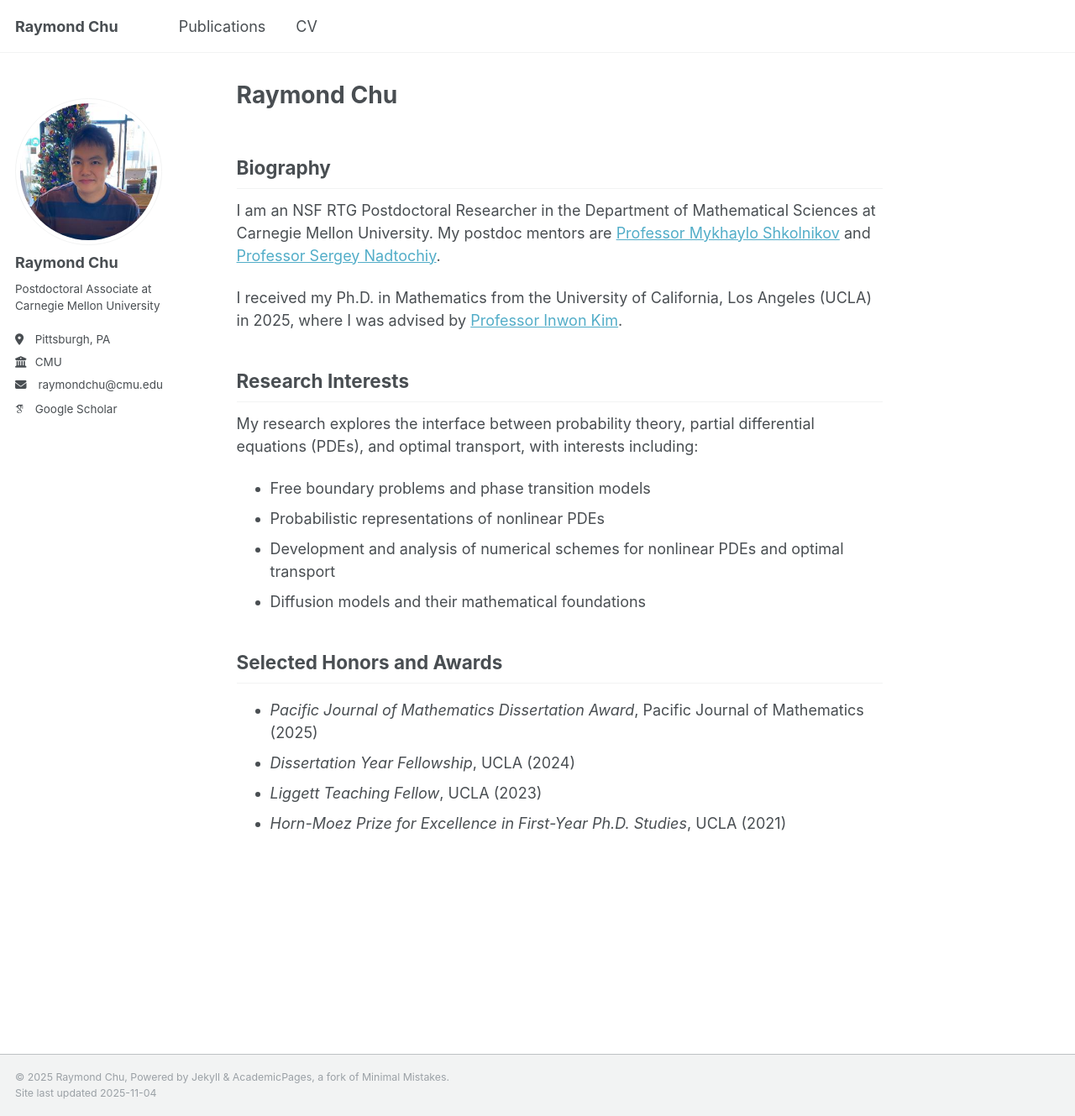
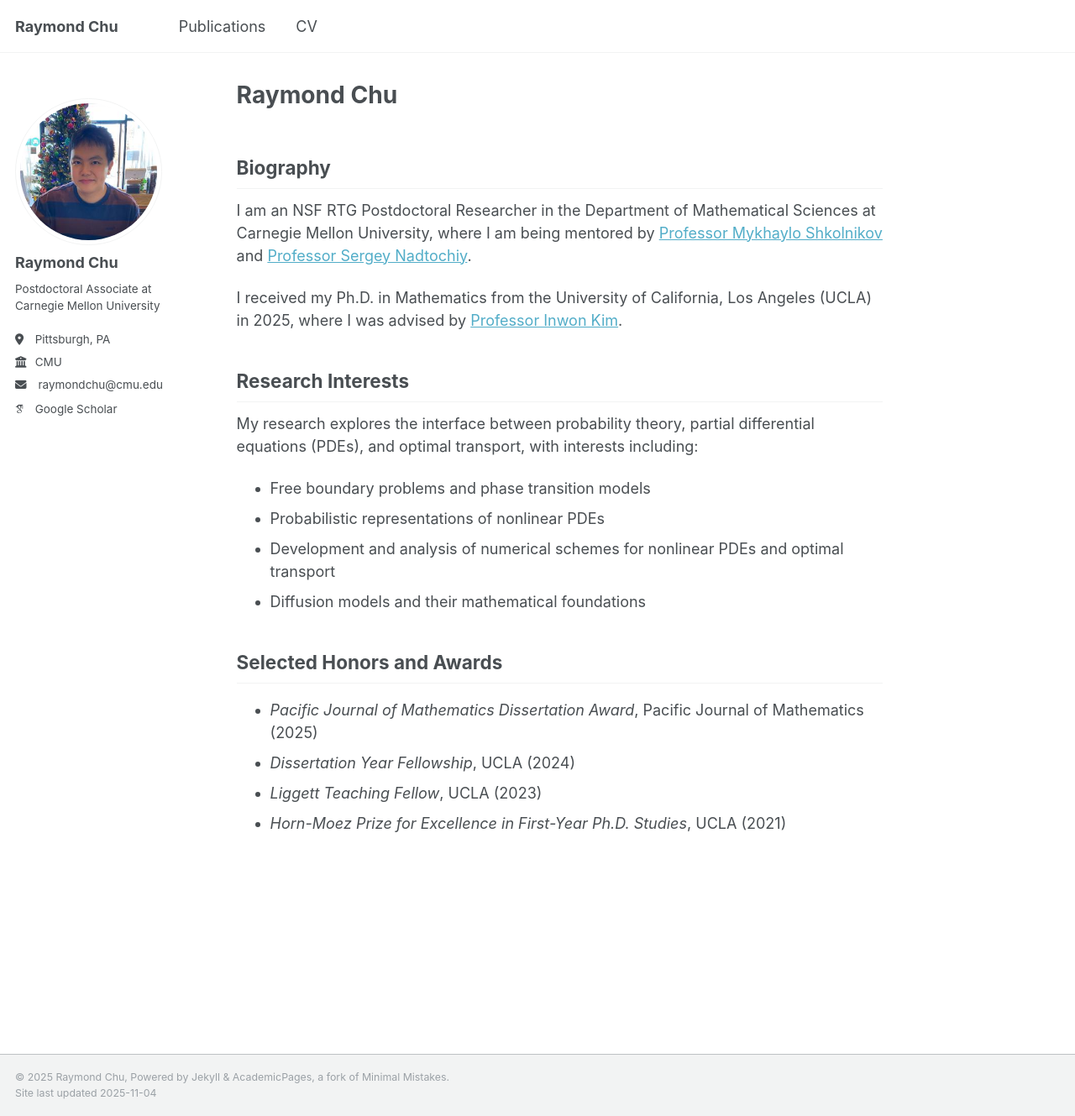
Before and after one commit to rchumath/rchumath.github.io, a Jekyll site: the page built from _pages/about.md, in a window 1280 px wide and 1329 px high. Shown: the whole window at 84% size. Built offline with Jekyll 4.4.1, drawn with Linux system fonts in a browser that asks for light colours; some web fonts are replaced.

Commit message:
Update about.md

```diff
--- a/_pages/about.md
+++ b/_pages/about.md
@@ -7,7 +7,7 @@ permalink: /
 
 ## Biography
 
-I am an NSF RTG Postdoctoral Researcher in the Department of Mathematical Sciences at Carnegie Mellon University. My postdoc mentors are [Professor Mykhaylo Shkolnikov](https://www.math.cmu.edu/~mshkolni/) and [Professor Sergey Nadtochiy](https://sites.google.com/view/sergey-nadtochiy).
+I am an NSF RTG Postdoctoral Researcher in the Department of Mathematical Sciences at Carnegie Mellon University, where I am being mentored by [Professor Mykhaylo Shkolnikov](https://www.math.cmu.edu/~mshkolni/) and [Professor Sergey Nadtochiy](https://sites.google.com/view/sergey-nadtochiy).
 
 I received my Ph.D. in Mathematics from the University of California, Los Angeles (UCLA) in 2025, where I was advised by [Professor Inwon Kim](https://www.math.ucla.edu/~ikim/).
 
```
